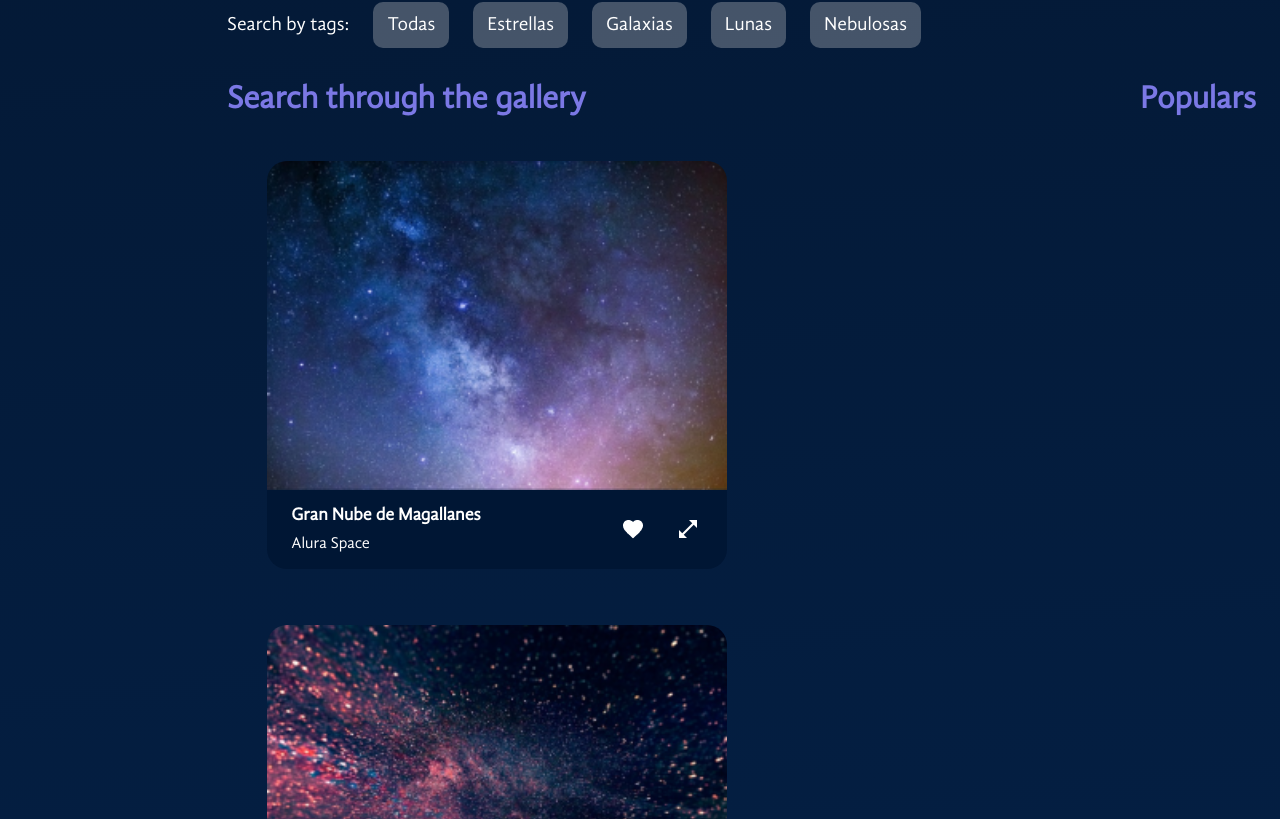
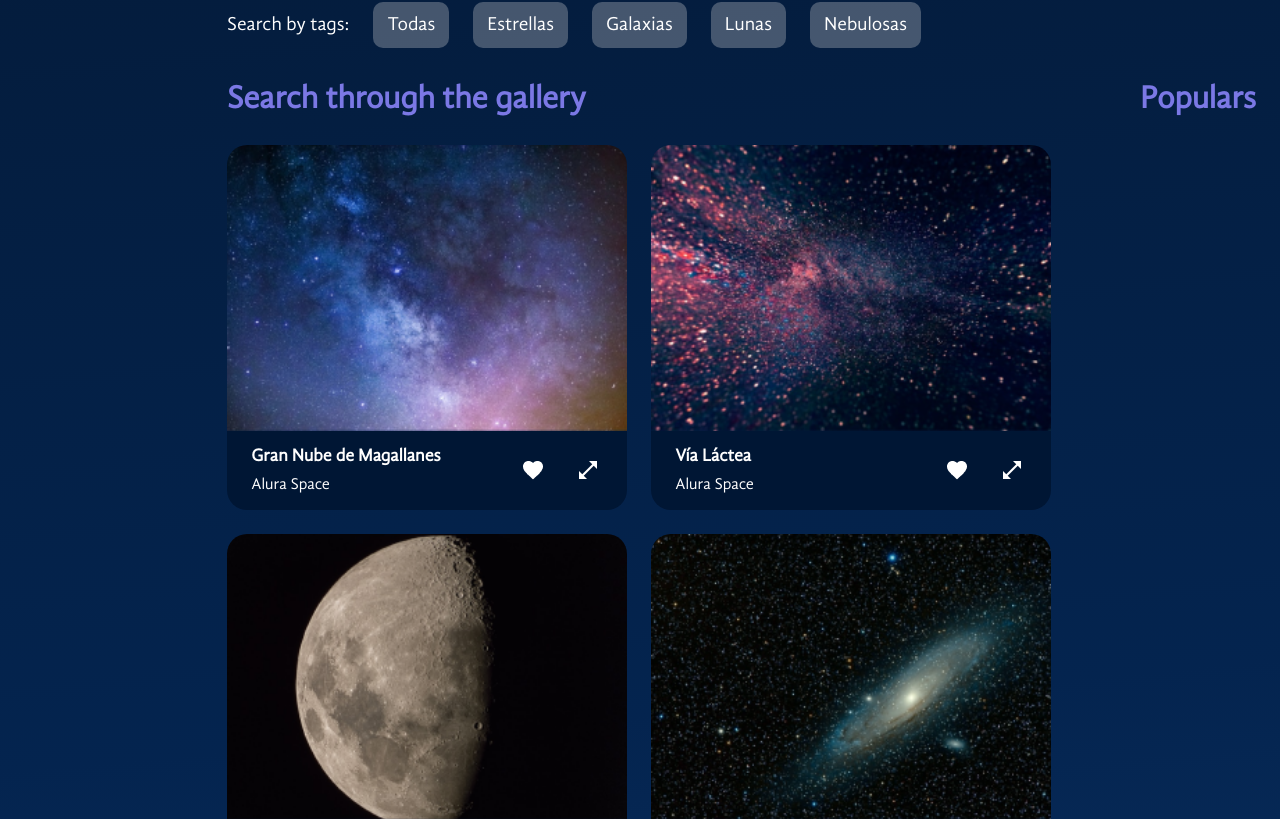
Before and after one commit to AbrahamOliden/react-space, a React (Vite) app: page / in a window 1280 px wide. Shown: the part 581-1400 px from the top of the page. Built offline with nearby package versions, Linux system fonts and the light colour scheme.

Commit message:
minor modifications to StyledFigure

```diff
--- a/src/components/Gallery/Card/index.jsx
+++ b/src/components/Gallery/Card/index.jsx
@@ -1,10 +1,11 @@
 import styled from "styled-components";
 
 const StyledFigure = styled.figure`
-    width: ${props => props.$expand ? '90%' : '460px'};
+    width: ${props => props.$expand ? '90%' : '400px'};
     display: flex;
     flex-flow: column nowrap;
     position: relative;
+    margin: 0;
     & > img {
         border-radius: 20px 20px 0 0;
     }
```
